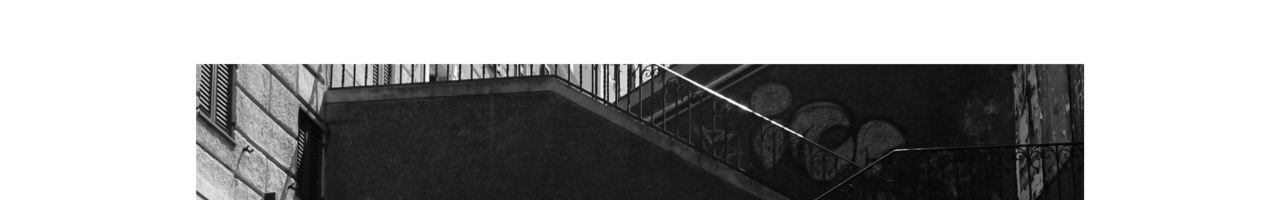
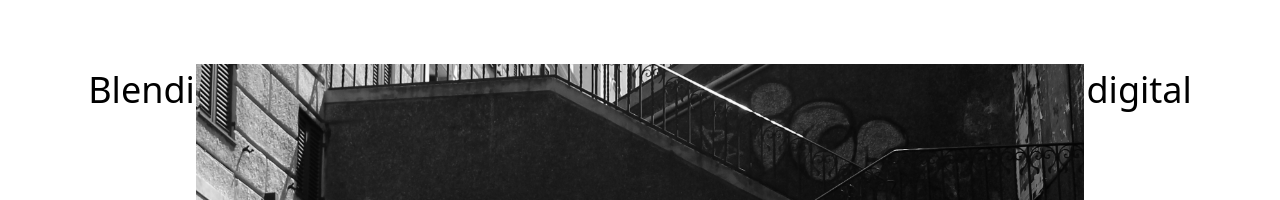
Before and after one commit to jkberiksson/scroll-animations, a Next.js app: page / in a window 1280 px wide. Shown: the part 2058-2258 px from the top of the page. Built offline with nearby package versions, Linux system fonts and the light colour scheme.

Commit message:
Enhance Zoom component with in-view animation and overflow handling

```diff
--- a/app/components/Zoom.jsx
+++ b/app/components/Zoom.jsx
@@ -1,9 +1,11 @@
 import Image from 'next/image';
-import { motion, useScroll, useTransform } from 'motion/react';
+import { motion, useScroll, useTransform, useInView } from 'motion/react';
 import { useRef } from 'react';
 
 export default function Zoom() {
     const ref = useRef(null);
+    const slideRef = useRef(null);
+    const isInView = useInView(slideRef);
     const { scrollYProgress } = useScroll({
         target: ref,
         offset: ['start start', 'end end'],
@@ -13,8 +15,14 @@ export default function Zoom() {
     const width = useTransform(scrollYProgress, [0, 1], ['40vw', '100vw']);
 
     return (
-        <div ref={ref} className='h-[200vh] text-white relative'>
+        <div ref={ref} className='h-[200vh] relative'>
             <div className='h-screen w-full sticky top-0 flex items-center justify-center text-black'>
+                <div ref={slideRef} className='absolute top-32 overflow-hidden'>
+                    <motion.h1 animate={{ y: isInView ? 0 : '100%' }} transition={{ duration: 0.8 }} className='text-center text-4xl'>
+                        Blending creativity, code, and interaction to craft engaging digital experiences.
+                    </motion.h1>
+                </div>
+
                 <motion.div className='h-[40vh] w-[40vw] relative' style={{ height, width }}>
                     <Image src='/images/11.jpg' fill alt='Zoom' className='object-cover' />
                 </motion.div>
```
